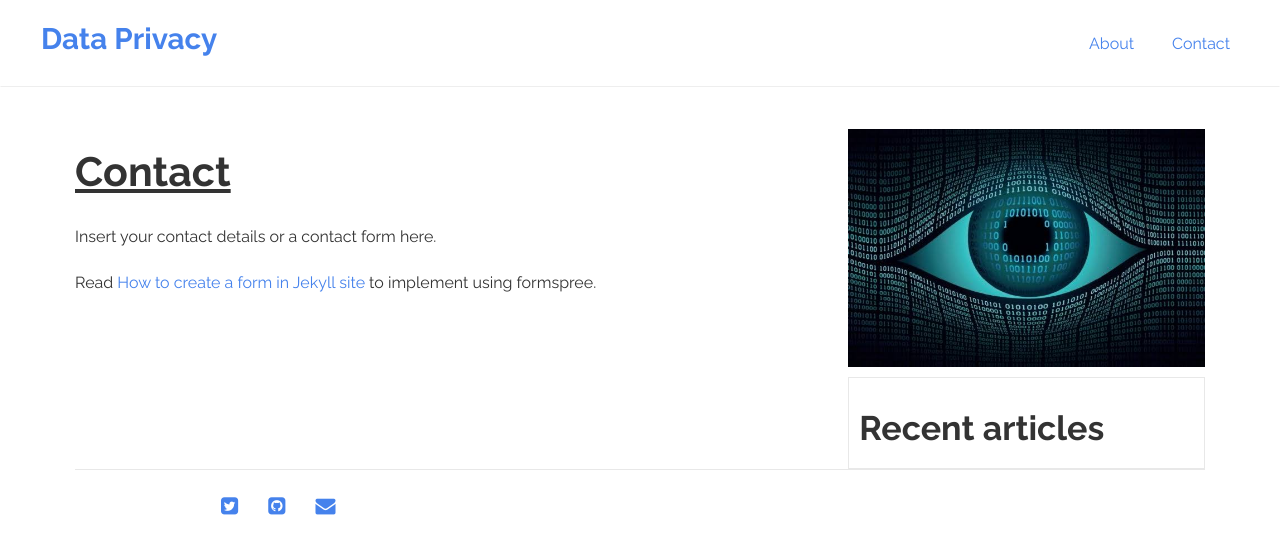
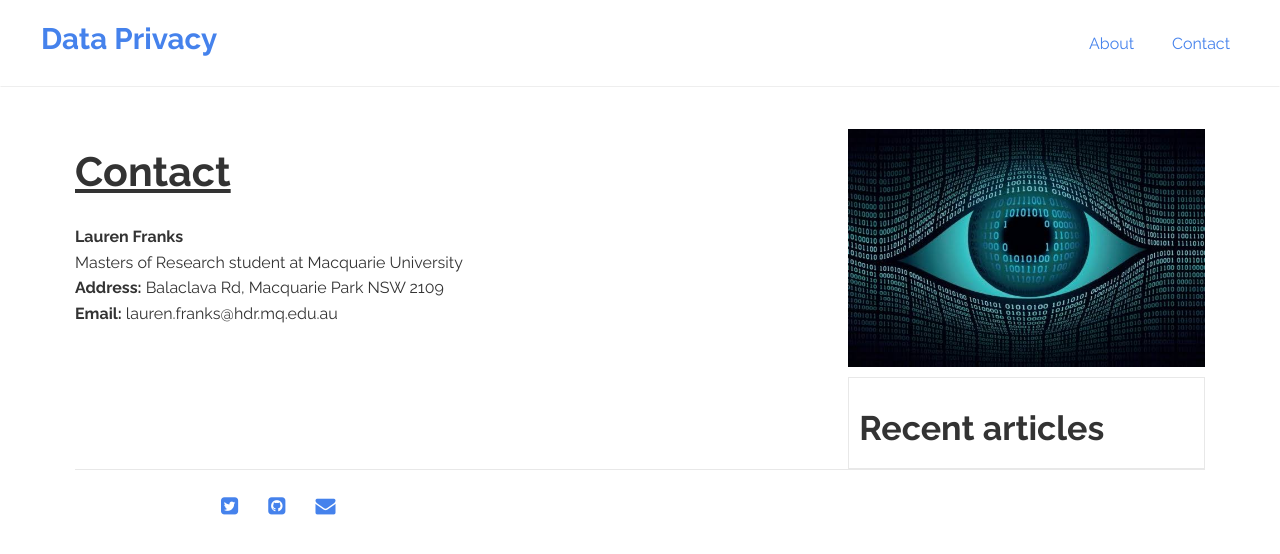
Before and after one commit to laurenfranks11/laurenfranks11.github.io, a Jekyll site: the page built from contact.md, in a window 1280 px wide. Shown: the top 554 px of the page. Built offline with Jekyll 4.4.1, drawn with Linux system fonts in a browser that asks for light colours.

Commit message:
Updataed contact and about
Updated contact and about pages

```diff
--- a/contact.md
+++ b/contact.md
@@ -4,7 +4,7 @@ title: Contact
 permalink: /contact/
 ---
 
-
-Insert your contact details or a contact form here.
-
-Read [How to create a form in Jekyll site](http://blog.webjeda.com/jekyll-contact-form/){: target="_blank"} to implement using formspree.
+<strong>Lauren Franks</strong><br/>
+Masters of Research student at Macquarie University<br/>
+<strong>Address:</strong> Balaclava Rd, Macquarie Park NSW 2109<br/>
+<strong>Email:</strong> lauren.franks@hdr.mq.edu.au
```
Also changed, not shown: _posts/2019-08-11-using-apps-and-social-media.md (+3 -0 lines), _posts/2019-11-07-browser-privacy.md (+2 -0 lines), _posts/2019-11-08-smart-speakers.md (+1 -0 lines), about.md (+4 -1 lines).
